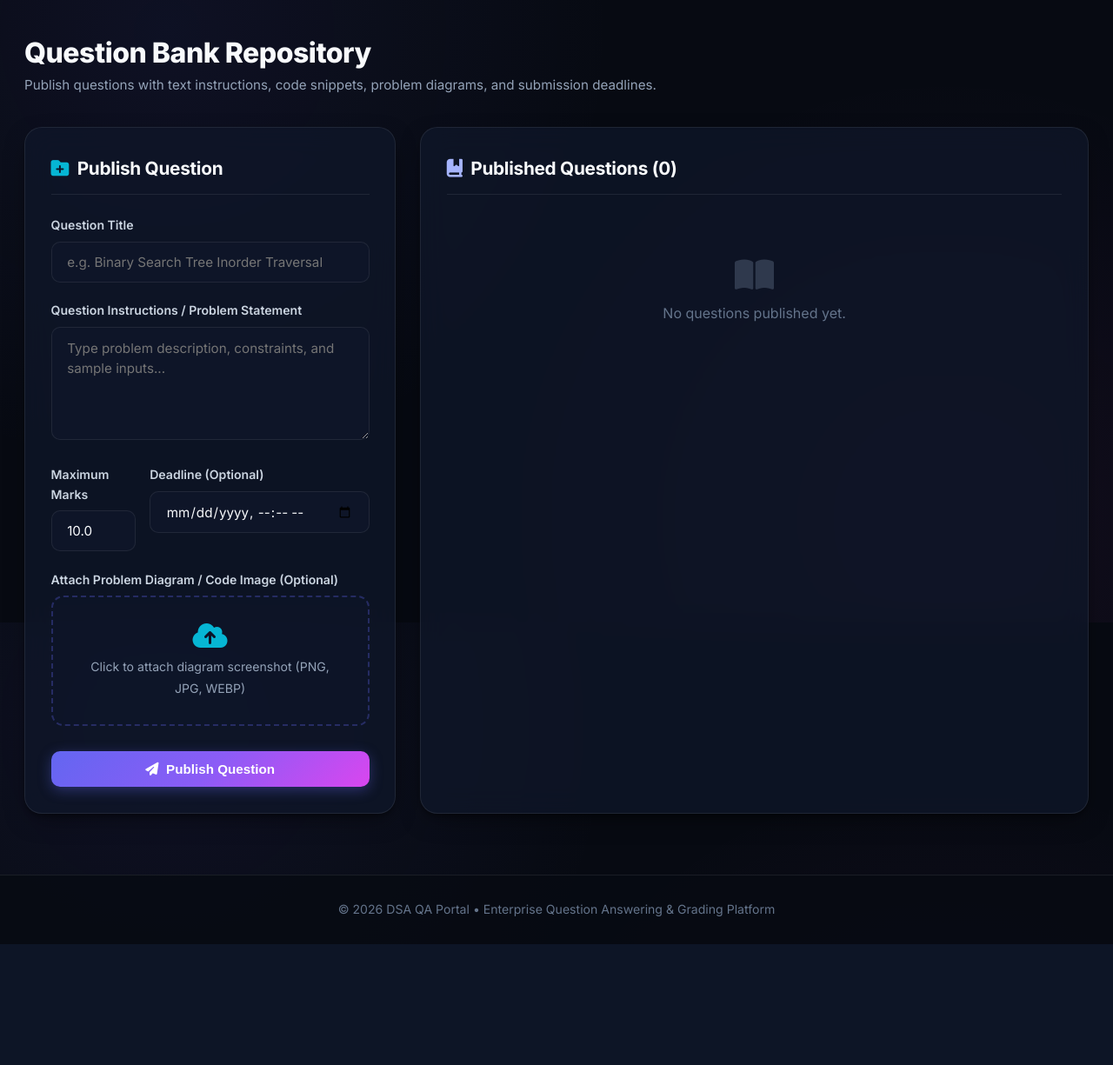
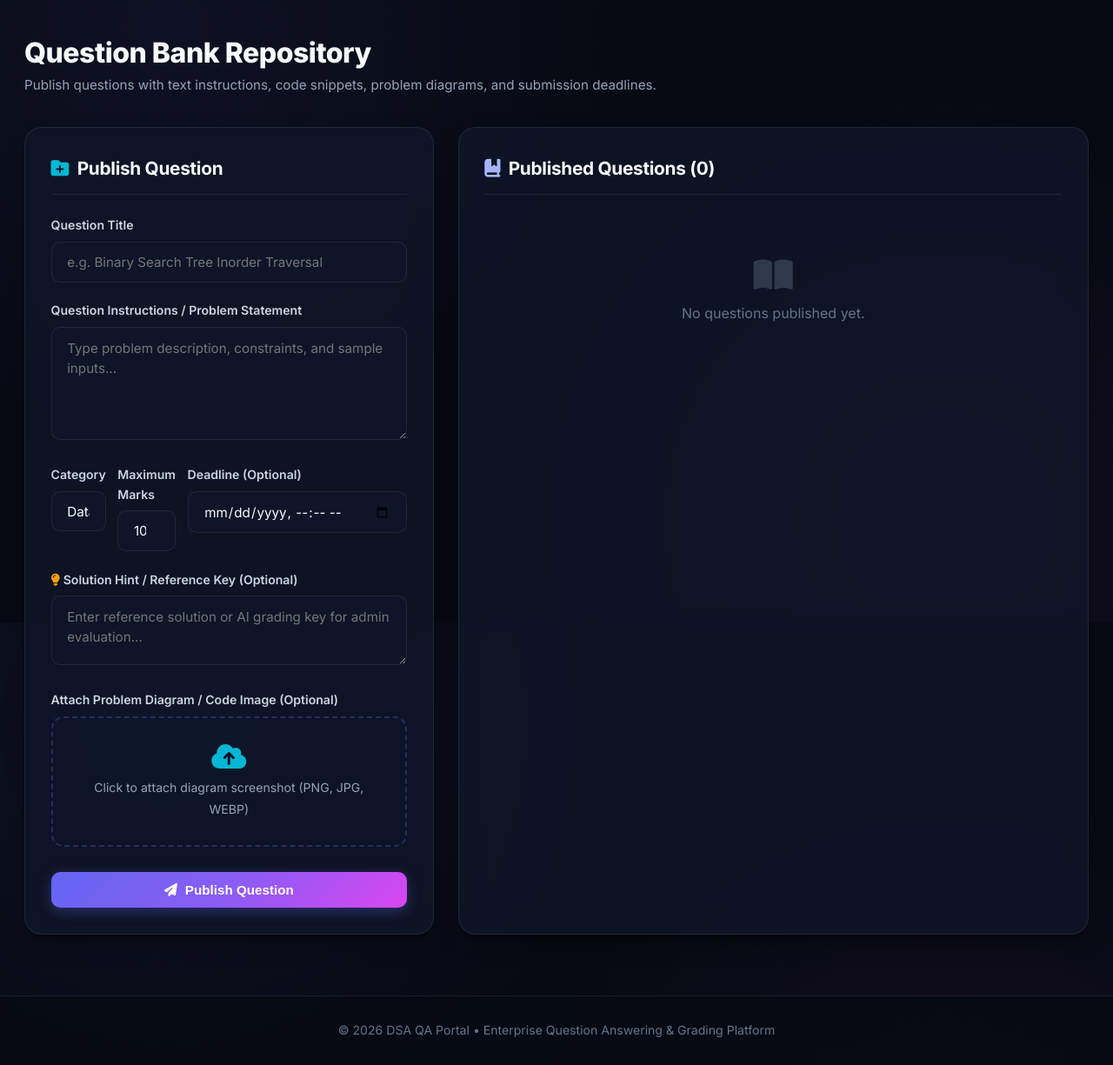
Before and after one commit to mahesh11112007/dsa-learner, a Flask app: page /admin/questions in a window 1280 px wide. Shown: the part 84-1309 px from the top of the page at 87% size. Before the commit the page ends 1170 px from the top, so only its background shows below. Run offline with Flask 3, Linux system fonts and the light colour scheme; a user stored in the database is signed in; some libraries are stand-ins or nearby versions.

Commit message:
Add category and solution_hint fields to Question model and UI

```diff
--- a/app.py
+++ b/app.py
@@ -235,6 +235,9 @@ def admin_questions():
             except ValueError:
                 pass
 
+        category = request.form.get('category', 'General').strip()
+        solution_hint = request.form.get('solution_hint', '').strip()
+
         file = request.files.get('image')
         image_filename = save_file(file, app.config['QUESTION_UPLOAD_FOLDER'])
 
@@ -247,6 +250,8 @@ def admin_questions():
                 image_filename=image_filename,
                 max_marks=max_marks,
                 due_date=due_date,
+                category=category,
+                solution_hint=solution_hint,
                 created_by_id=current_user.id
             )
             db.session.add(question)
--- a/models.py
+++ b/models.py
@@ -38,6 +38,8 @@ class Question(db.Model):
     image_filename = db.Column(db.String(255), nullable=True)
     max_marks = db.Column(db.Float, nullable=False, default=10.0)
     due_date = db.Column(db.DateTime, nullable=True)
+    category = db.Column(db.String(50), default='General')
+    solution_hint = db.Column(db.Text, nullable=True)
     created_by_id = db.Column(db.Integer, db.ForeignKey('users.id'), nullable=False)
     created_at = db.Column(db.DateTime, default=datetime.utcnow)
 
--- a/templates/admin/questions.html
+++ b/templates/admin/questions.html
@@ -27,7 +27,12 @@
         <textarea id="description" name="description" class="form-control" placeholder="Type problem description, constraints, and sample inputs..." required style="min-height: 130px;"></textarea>
       </div>
 
-      <div style="display: grid; grid-template-columns: 1fr 1.2fr; gap: 1rem;">
+      <div style="display: grid; grid-template-columns: 1fr 1fr 1.2fr; gap: 0.85rem;">
+        <div class="form-group">
+          <label for="category">Category</label>
+          <input type="text" id="category" name="category" class="form-control" placeholder="e.g. Data Structures" value="Data Structures">
+        </div>
+
         <div class="form-group">
           <label for="max_marks">Maximum Marks</label>
           <input type="number" step="0.5" id="max_marks" name="max_marks" class="form-control" value="10.0" min="1" max="100" required>
@@ -37,6 +42,11 @@
           <label for="due_date">Deadline (Optional)</label>
           <input type="datetime-local" id="due_date" name="due_date" class="form-control">
         </div>
+      </div>
+
+      <div class="form-group">
+        <label for="solution_hint"><i class="fa-solid fa-lightbulb" style="color: var(--accent-amber);"></i> Solution Hint / Reference Key (Optional)</label>
+        <textarea id="solution_hint" name="solution_hint" class="form-control" placeholder="Enter reference solution or AI grading key for admin evaluation..." style="min-height: 80px;"></textarea>
       </div>
 
       <div class="form-group">
```
Also changed, not shown: templates/admin/grade_item.html (+9 -0 lines).
